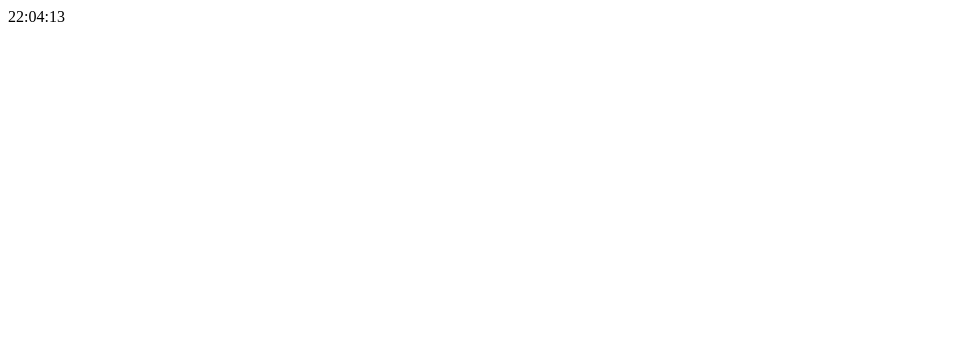
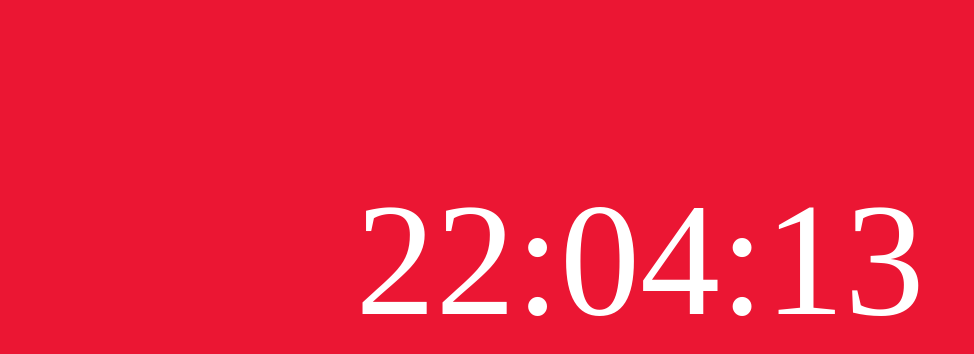
Before and after one commit to SkaveRat/colorclock, a plain HTML site: page index.html in a window 1280 px wide. Shown: the whole page, without its empty margins (0-974 px from the left). Drawn offline with Linux system fonts and the light colour scheme.

Commit message:
working clock with color transition

```diff
--- /dev/null
+++ b/css/style.css
@@ -0,0 +1,15 @@
+body {
+    -webkit-transition: background .75s ease-out;
+    -moz-transition: background .75s ease-out;
+    -ms-transition: background .75s ease-out;
+    -o-transition: background .75s ease-out;
+    transition: background .75s ease-out;
+
+    text-align: center;
+    padding-top: 10em;
+}
+
+#time {
+    color: #fff;
+    font-size: 10em;
+}
--- a/index.html
+++ b/index.html
@@ -1,6 +1,7 @@
 <!DOCTYPE html>
 <html>
 <head>
+	<link href="css/style.css" media="all" rel="stylesheet">
 	<script src="js/jquery-1.7.2.min.js"></script>
 	<script src="js/clock.js"></script>
 	<title>Colorclock improved</title>
--- a/js/clock.js
+++ b/js/clock.js
@@ -4,7 +4,7 @@ $(document).ready(function(){
 });
 
 var Timer = {
-	tick: function() {
+	"tick": function() {
 		var time = new Date();
 		Timer.display(time);
 		setTimeout(Timer.tick, 1000);
@@ -15,8 +15,45 @@ var Timer = {
 		var minutes = Util.padNumber(time.getMinutes());
 		var seconds = Util.padNumber(time.getSeconds());
 
+//		console.log(Timer.getHextime());
+
 		var timeString = hours + ":" + minutes + ":" + seconds;
 		$('#time').text(timeString);
+		$('body').css("background-color", "#"+Timer.getHextime());
+	},
+
+	"getHextime": function() {
+		var date = new Date();
+		var milliseconds = date.getMilliseconds();
+		var seconds = date.getSeconds();
+		var minutes = date.getMinutes();
+		var hours = date.getHours();
+		var array = new Array();
+		var dayParts = ((hours + (minutes / 60)) / 24);
+		array[0] = Util.dec2hex(Math.round((dayParts * 15)));
+		var hourParts = ((hours + (minutes / 60)) / 8);
+		var hourPartsFloor = Math.floor(hourParts);
+		array[1] = Util.dec2hex(Math.round(((hourParts - hourPartsFloor) * 15)));
+		var minuteParts60th = ((minutes + (seconds / 60)) / 60);
+		array[2] = Util.dec2hex(Math.round((minuteParts60th * 15)));
+		var minuteParts10th = ((minutes + (seconds / 60)) / 10);
+		var minuteParts10thFloor = Math.floor(minuteParts10th);
+		array[3] = Util.dec2hex(Math.round(((minuteParts10th - minuteParts10thFloor) * 15)));
+		var secondsParts60th = ((seconds + (milliseconds / 1000)) / 60);
+		array[4] = Util.dec2hex(Math.round((secondsParts60th * 15)));
+		var secondsParts10th = ((seconds + (milliseconds / 1000)) / 10);
+		var secondsParts10thFloor = Math.floor(secondsParts10th);
+		array[5] = Util.dec2hex(Math.round(((secondsParts10th - secondsParts10thFloor) * 15)));
+		if (hours < 10){
+			hours = ("0" + hours);
+		};
+		if (minutes < 10){
+			minutes = ("0" + minutes);
+		};
+		if (seconds < 10){
+			seconds = ("0" + seconds);
+		};
+		return (array.join(""));
 	}
 };
 
@@ -25,7 +62,10 @@ var Util = {
 		number = number.toString();
 		if(number.length == 2)
 			return number;
+		return "0" + number;
+	},
 
-		return "0" + number;
+	"dec2hex": function(dec) {
+		return dec.toString(16);
 	}
 };
```
